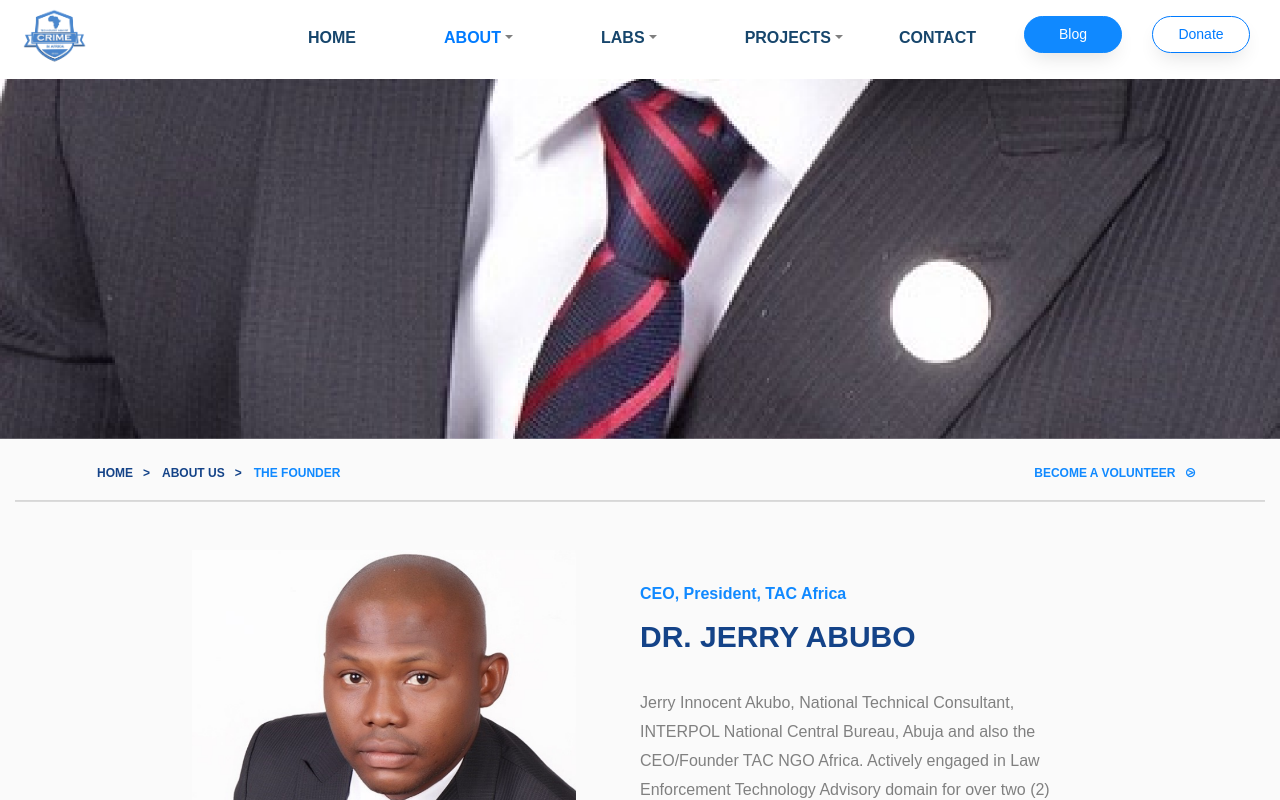
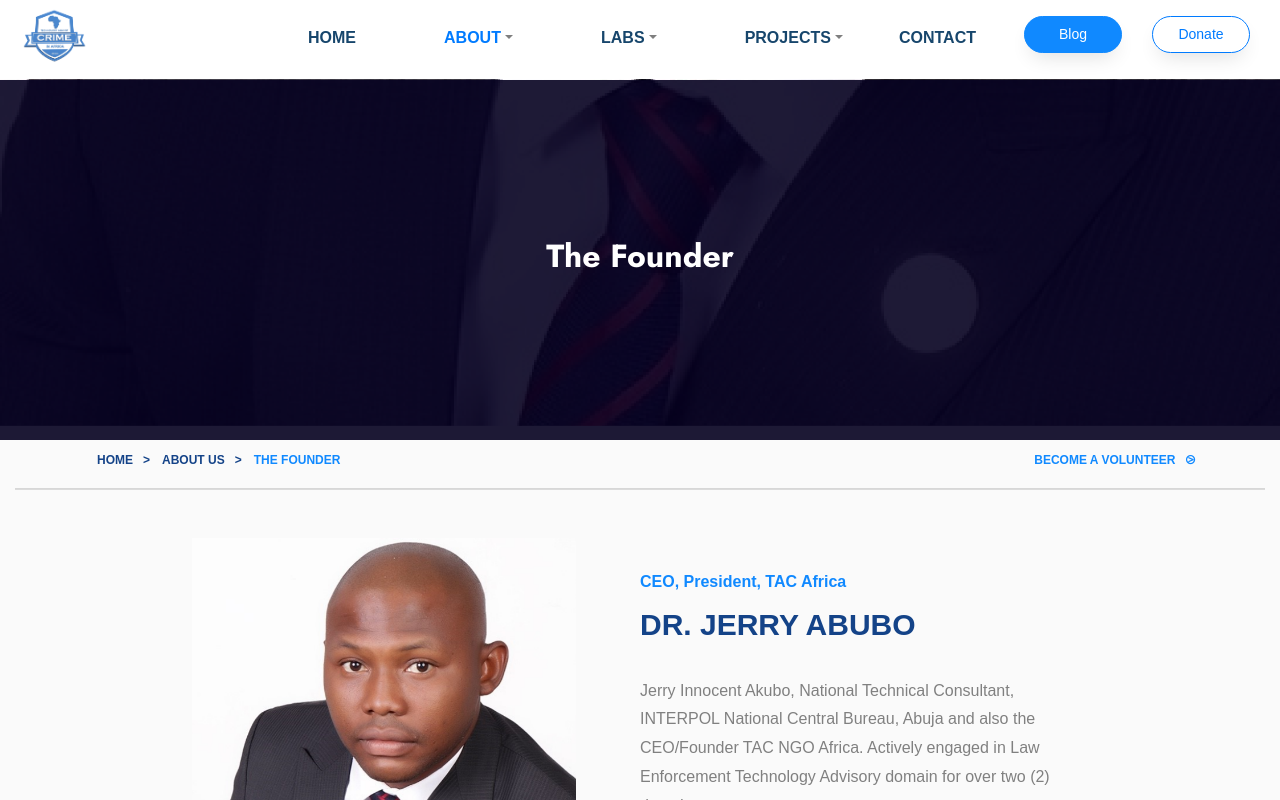
Before and after one commit to Ekaji/tac-africa-website, a Next.js app: page /founder in a window 1280 px wide. Shown: the top 800 px of the page. Built offline with nearby package versions, Linux system fonts and the light colour scheme.

Commit message:
Added opacity to hero banner

```diff
--- a/components/layout/nav_bar/heroBanner.jsx
+++ b/components/layout/nav_bar/heroBanner.jsx
@@ -3,17 +3,27 @@
 import styles from '../../../styles/layout/heroBanner.module.scss'
 import MiniNav from './miniNav'
 
-const HeroBanner = ({ backgroundImg, text, activeLink }) => {
+const HeroBanner = ({ backgroundImg, text, activeLink, bannerOverlay }) => {
 
 
   return(
     <>
       {/* <div className={ styles.ourTeam_hero }  > */}
       {
-      backgroundImg ?
+        bannerOverlay ?
+      <div className={ styles.banner} >
+
         <img src={backgroundImg} alt='ai and robotics' style={{width: '100%'}} className={ styles.heroBanner_img }/>
+
+        <div className={ styles.banner_overlay } >
+          <div className={ styles.banner_text } >
+              <h2> {text} </h2>
+          </div>
+        </div>
+
+      </div>
         :
-        <h2>{text}</h2>
+        <img src={backgroundImg} alt='ai and robotics' style={{width: '100%'}} className={ styles.heroBanner_img }/>
       }
       {/* </div> */}
       <MiniNav activeLink={activeLink}   />
--- a/pages/founder.jsx
+++ b/pages/founder.jsx
@@ -13,7 +13,7 @@ const Founder = () => {
 
   return(
     <>
-      <HeroBanner activeLink={'THE FOUNDER'} text={'About us'} backgroundImg={ backgroundImg } />
+      <HeroBanner bannerOverlay activeLink={'THE FOUNDER'} text={'The founder'} backgroundImg={ backgroundImg } />
         <div className={ styles.founder_container }>
         <div className={ styles.founder_container_inner }>
           <div className={ styles.founder_about }>
--- a/styles/layout/heroBanner.module.scss
+++ b/styles/layout/heroBanner.module.scss
@@ -1,14 +1,46 @@
 @import '../abstracts/variables';
 
+
+.banner{
+ max-height: 45vh;
+}
+
+.banner_overlay{
+  background-color: rgba(5, 0, 32, 0.897);
+  position: absolute;
+  height: 45vh;
+  width: 100vw;
+  top: 0;
+  margin-top: 5em;
+  right: 0;
+
+}
+
 .heroBanner_img {
+  max-height: 45vh;
+  object-fit: cover;
+
+}
+
+.banner_text{
+  display: flex;
   height: 45vh;
-  object-fit: cover;
+  align-items: center;
+  justify-content: center;
+
+  h2{
+    color: white;
+    font-family: 'jost',sans-serif;
+    font-weight: 700;
+    text-transform: capitalize;
+
+  }
 
 }
 
 @media (max-width: $breakpoint-md){
   .heroBanner_img{
-    height: 15vh ;
+    height: 45vh ;
   }
 }
 
```
Also changed, not shown: 1 other file (tests, documents, lock files or other folders).
